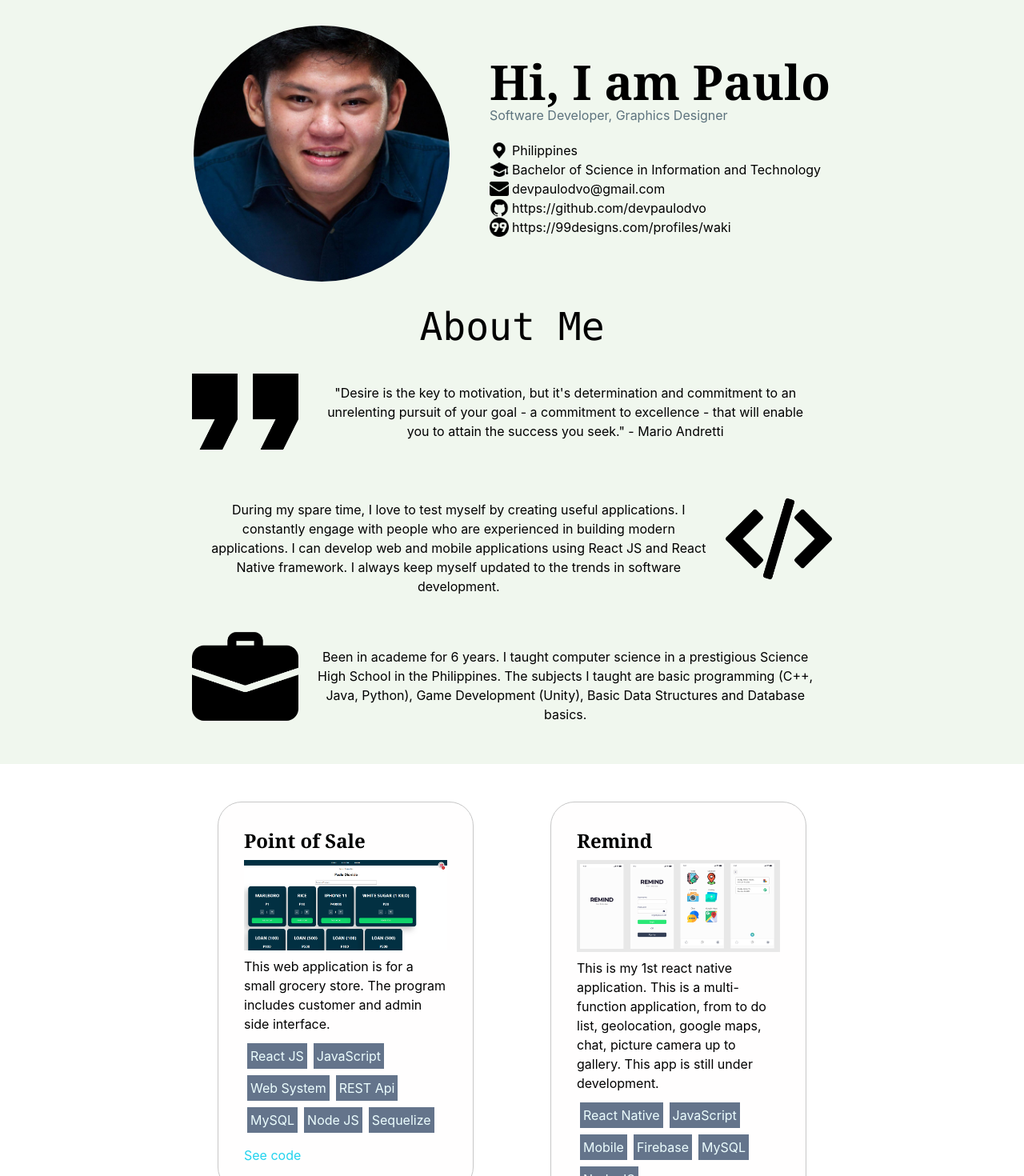
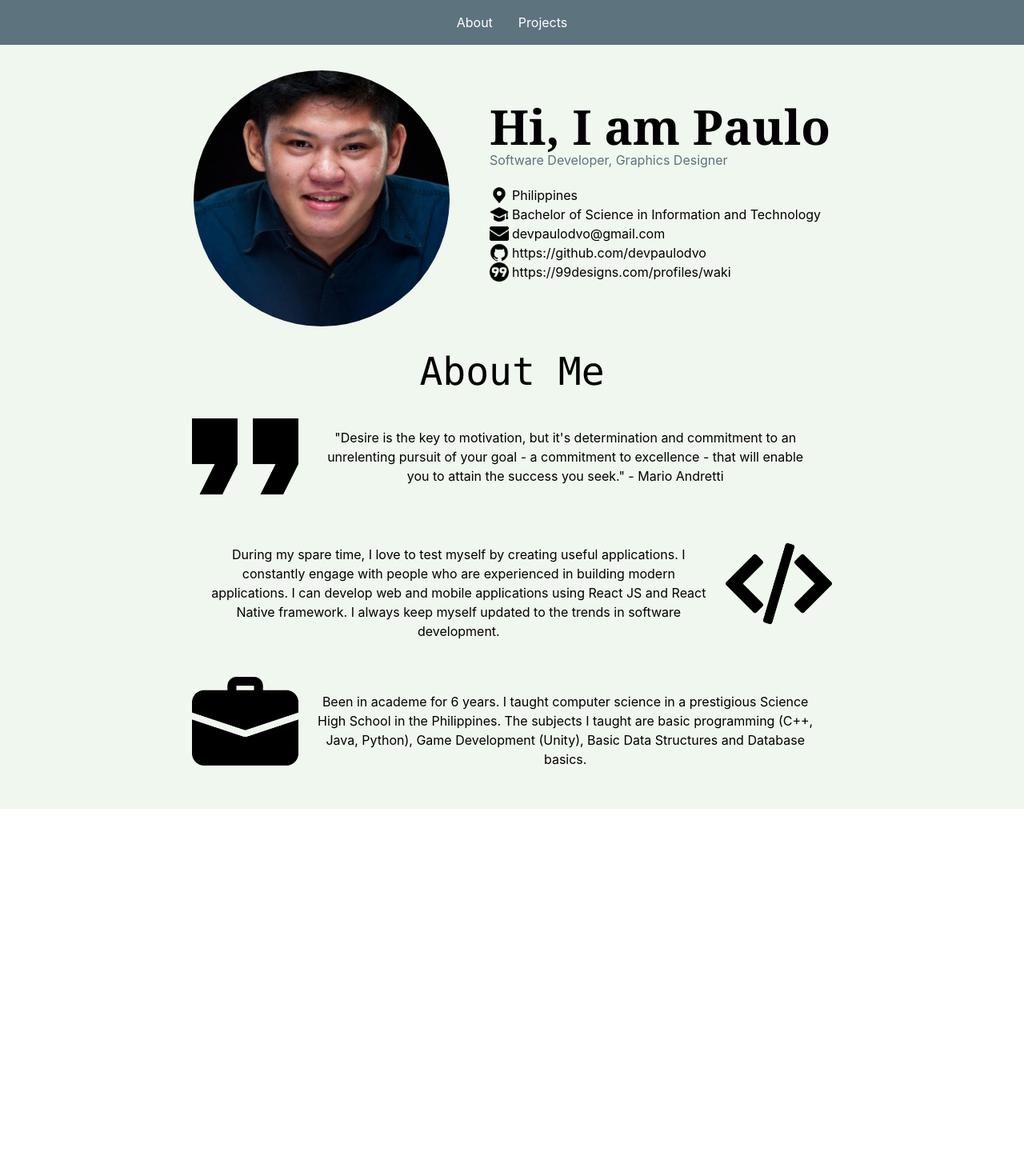
Before and after one commit to devpaulodvo/devpaulodvo.github.io, a React (Create React App) app: page / in a window 1280 px wide. Shown: the top 1470 px of the page at 80% size. After the commit the page ends 1011 px from the top, so only its background shows below. Built offline with nearby package versions, Linux system fonts and the light colour scheme.

Commit message:
publishing

```diff
--- a/src/App.js
+++ b/src/App.js
@@ -11,8 +11,12 @@ import Projects from './Components/Projects/Projects';
 const App = () => {
   return(
     <React.Fragment>
-      <Home/>
-      <Projects/>
+      <NavBar/>
+      <Switch>
+        <Route exact path='/' element={<Home/>}/>
+        <Route exact path='/portfolio' element={<Home/>}/>
+        <Route path='/projects' element={< Projects/>}/>
+      </Switch>
     </React.Fragment>
   )
 }
```
